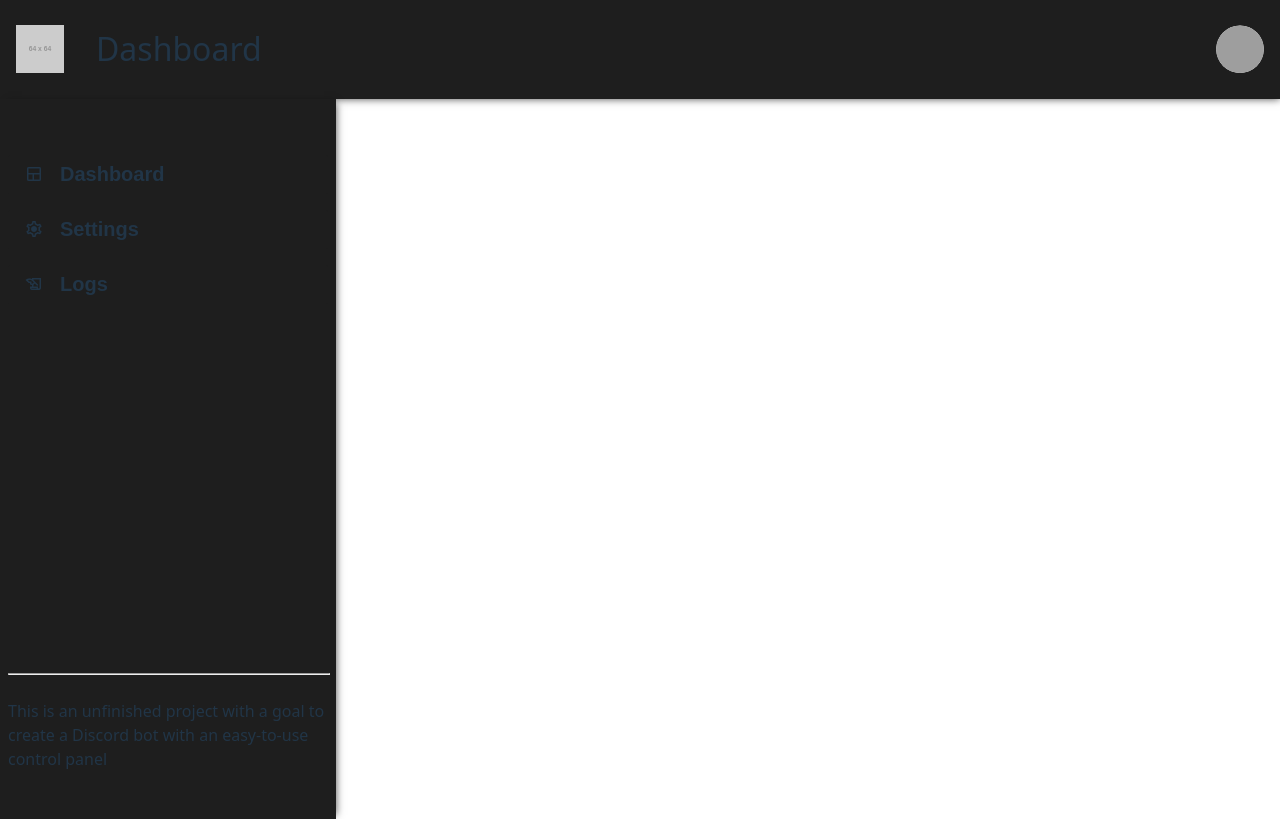
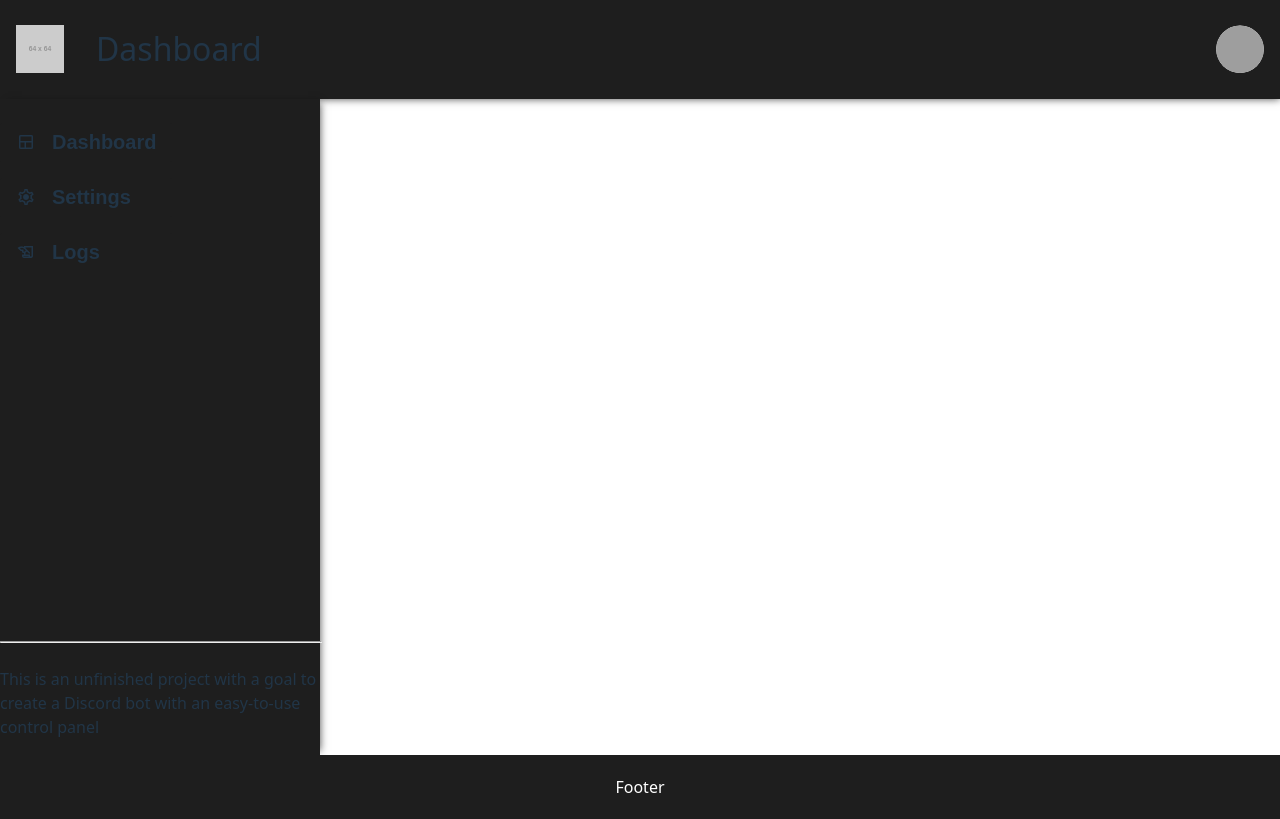
Before and after one commit to tnikFi/discord-bot-ui, a React (Vite) app: page / in a window 1280 px wide. Built offline with nearby package versions, Linux system fonts and the light colour scheme; grey boxes are pictures that could not be loaded.

Commit message:
Added footer

```diff
--- a/src/App.tsx
+++ b/src/App.tsx
@@ -2,6 +2,7 @@ import { Stack } from '@mui/material'
 import { BrowserRouter, Routes, Route } from 'react-router-dom'
 import './App.css'
 import ContentWrapper from './components/ContentWrapper'
+import Footer from './components/Footer'
 import Header from './components/Header'
 import Sidebar from './components/Sidebar'
 
@@ -11,6 +12,7 @@ function App() {
       <Stack sx={{ flexDirection: { sx: 'row', md: 'column' } }}>
         <Header />
         <ContentWrapper />
+        <Footer />
       </Stack>
     </BrowserRouter>
   )
--- a/src/components/ContentWrapper.tsx
+++ b/src/components/ContentWrapper.tsx
@@ -4,8 +4,8 @@ import Sidebar from './Sidebar';
 
 const ContentWrapper = () => {
     return (
-        <Stack sx={{ flexDirection: { sx: 'column', md: 'row' }, flex: 1 }}>
-            <Box sx={{ height: { sx: 'auto', md: 'calc(90vh - 4rem)' } }}>
+        <Stack sx={{ flexDirection: { sx: 'column', md: 'row', sd: 'row' }, flexGrow: '1 !important' }}>
+            <Box sx={{ height: 'calc(90vh - 4rem)'}}>
                 <Sidebar />
             </Box>
         </Stack>
--- /dev/null
+++ b/src/components/Footer.tsx
@@ -0,0 +1,12 @@
+import React from 'react';
+import { Box } from '@mui/material';
+
+const Footer = () => {
+    return (
+        <Box sx={{ height: '4rem', backgroundColor: 'var(--secondary-background-color)', color: '#fff', display: 'flex', justifyContent: 'center', alignItems: 'center' }}>
+            <p>Footer</p>
+        </Box>
+    );
+};
+
+export default Footer;
--- a/src/components/Sidebar.module.css
+++ b/src/components/Sidebar.module.css
@@ -2,12 +2,11 @@
     background-color: var(--secondary-background-color);
     box-shadow: 0.25rem 0 0.5rem -0.25rem rgba(0, 0, 0, 0.7);
     width: fit-content;
-    padding: 2rem 0.5rem;
     max-width: 25vw;
     display: flex;
-    flex-direction: column;
-    justify-content: space-between;
-    height: 100%;
+    flex-flow: column nowrap;
+    justify-content: start;
+    align-items: flex-start;
 }
 
 .sidebar nav {
--- a/src/components/Sidebar.tsx
+++ b/src/components/Sidebar.tsx
@@ -1,3 +1,4 @@
+import { Box } from '@mui/material';
 import React from 'react';
 import styles from './Sidebar.module.css';
 import SidebarButton from './SidebarButton';
@@ -10,7 +11,7 @@ const Sidebar = () => {
     ]
 
     return (
-        <aside className={styles.sidebar}>
+        <Box className={styles.sidebar} sx={{ flexDirection: { sx: 'row', md: 'column' }, height: '100%' }}>
             <nav>
                 <ul>
                     {sidebarLinks.map((link, index) => (<li key={link.label}><SidebarButton icon={link.icon} label={link.label} /></li>))}
@@ -18,7 +19,7 @@ const Sidebar = () => {
             </nav>
             <hr style={{width: '100%'}}/>
             <p>This is an unfinished project with a goal to create a Discord bot with an easy-to-use control panel</p>
-        </aside>
+        </Box>
     );
 };
 
```
Also changed, not shown: src/components/ContentWrapper.module.css (added, +10 -0 lines).
